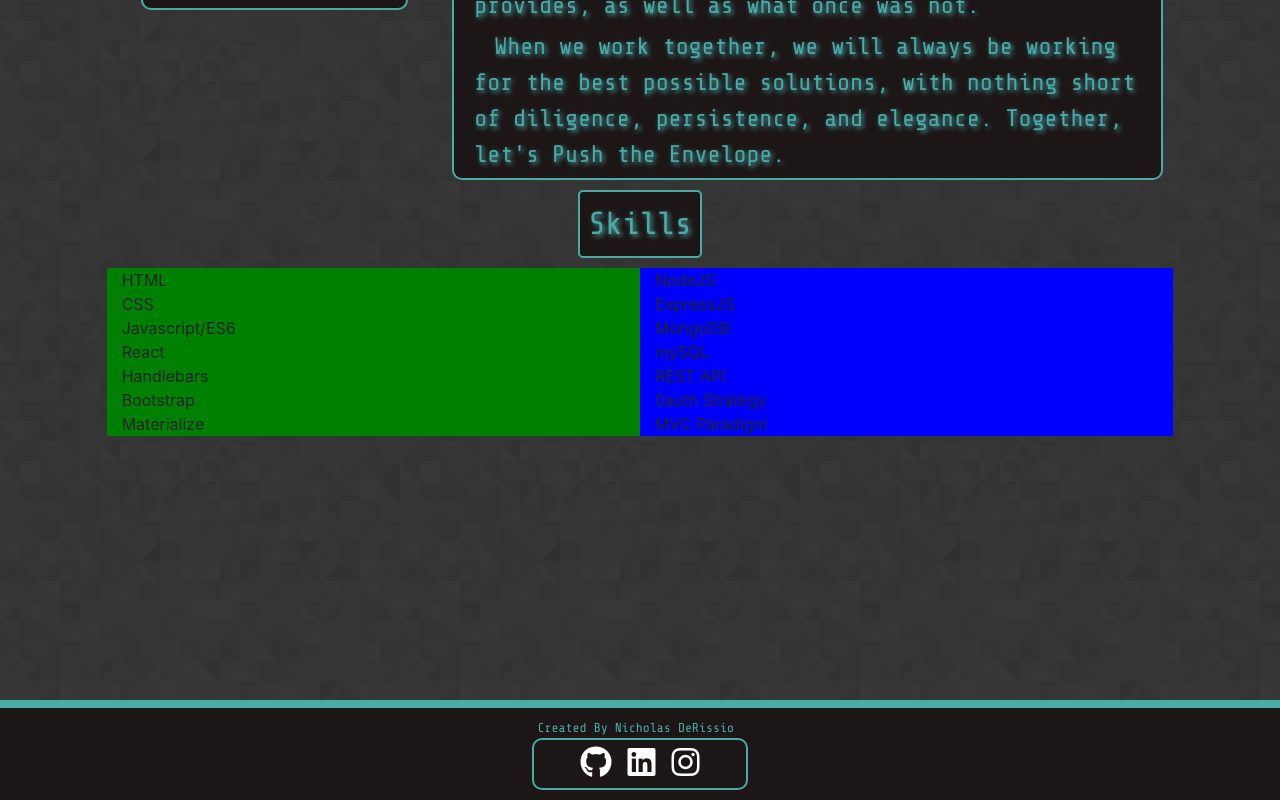
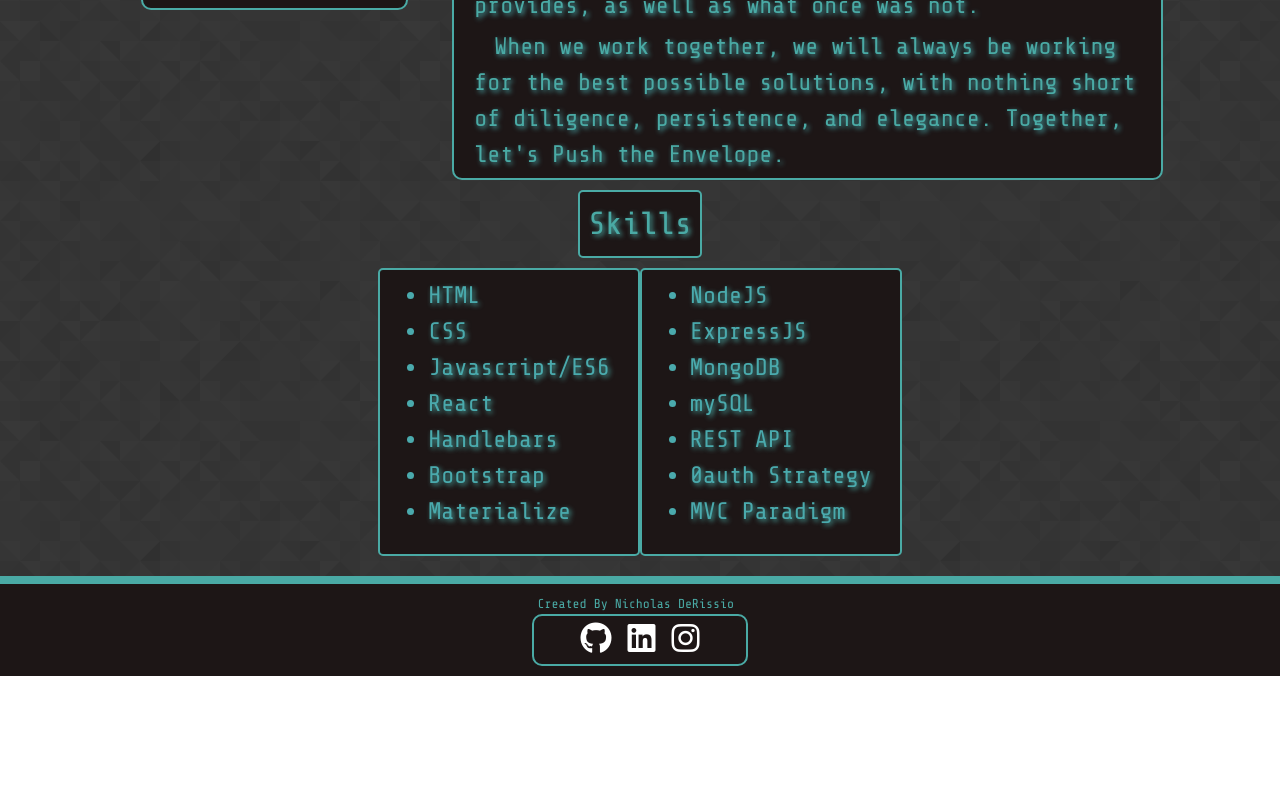
Before and after one commit to KantKontrol/React-Portfolio, a React (Create React App) app: page / in a window 1280 px wide. Shown: the part 859-1659 px from the top of the page. After the commit the page ends 1535 px from the top, so only its background shows below. Built offline with nearby package versions, Linux system fonts and the light colour scheme.

Commit message:
updated skills list font

```diff
--- a/src/components/SkillsPane/index.css
+++ b/src/components/SkillsPane/index.css
@@ -1,4 +1,20 @@
 .skills-style {
     margin-top: 10px;
-    height: 500px;
+    height: auto;
 }
+
+.border-background {
+    border: 2px solid #4aaaa5;
+    background-color: #1d1616;
+    padding: 8px;
+    border-radius: 5px;
+    margin-bottom: 10px;
+    text-shadow: 2px 2px 5px #4aaaa5;
+    overflow: hidden;
+}
+
+.list-style {
+    color: #4aaaad;
+    font-size: x-large;
+    font-family: 'Share Tech Mono', monospace;
+}
--- a/src/components/SkillsPane/index.js
+++ b/src/components/SkillsPane/index.js
@@ -12,20 +12,34 @@ export default function SkillsPane(props){
             </div>
 
             <div className="row">
-                <div className="col-sm" style={{ backgroundColor: "green"}}>
+                <div className="col-sm">
+
+                </div>
+
+
+
+                <div className="col-sm border-background">
+                    <ul>
                     {
                         props.skillOne.length > 0 ? props.skillOne.map(e => {
-                            return <div>{e}</div>
+                            return <li className="list-style">{e}</li>
                         }) : <div>No Skill</div>
                     }
+                    </ul>
                 </div>
-                <div className="col-sm" style={{ backgroundColor: "blue"}}>
-                {
+                <div className="col-sm border-background">
+                    <ul>
+                    {
                         props.skillTwo.length > 0 ? props.skillTwo.map(e => {
-                            return <div>{e}</div>
+                            return <li className="list-style">{e}</li>
                         }) : <div>No Skill</div>
                     }
+                    </ul>
                 </div>
+
+                <div className="col-sm">
+
+                    </div>
             </div>
 
         </div>
```
